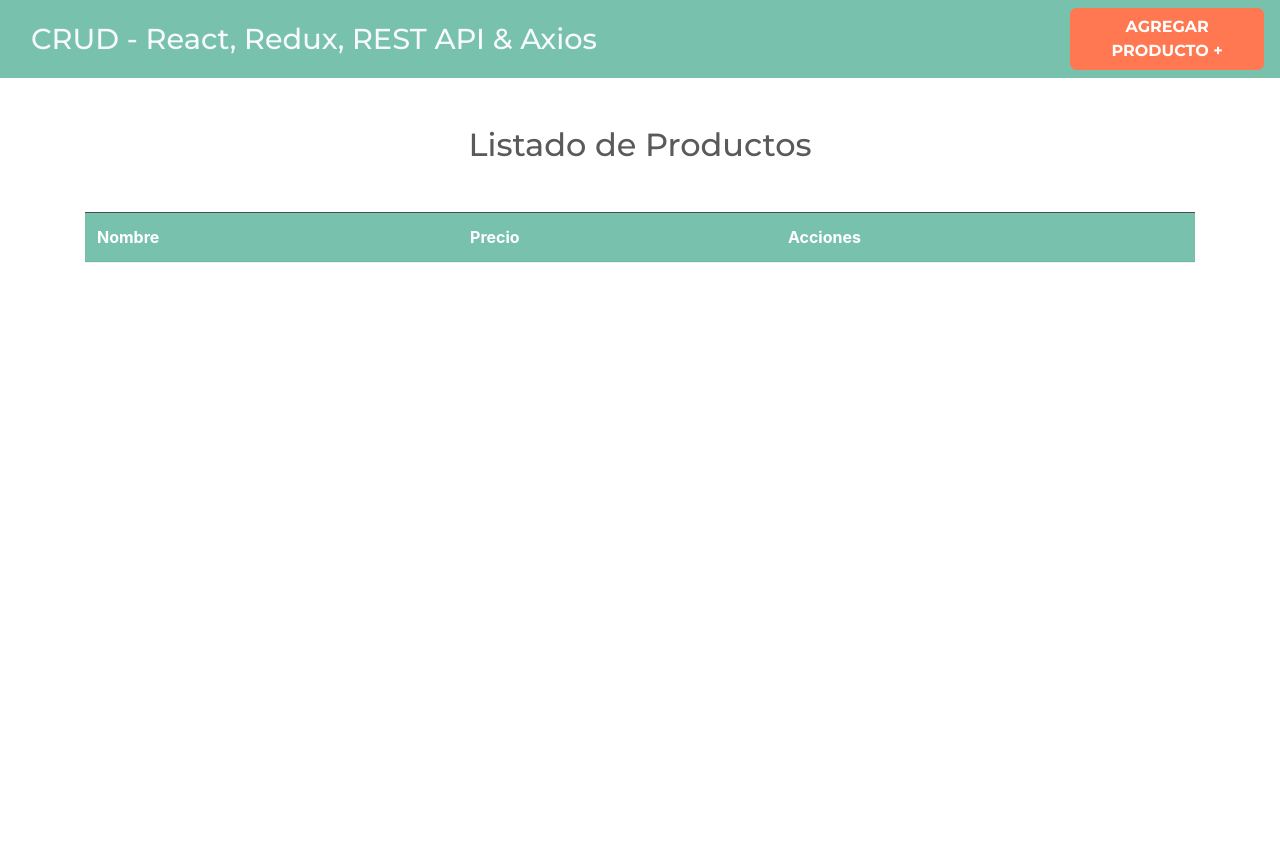
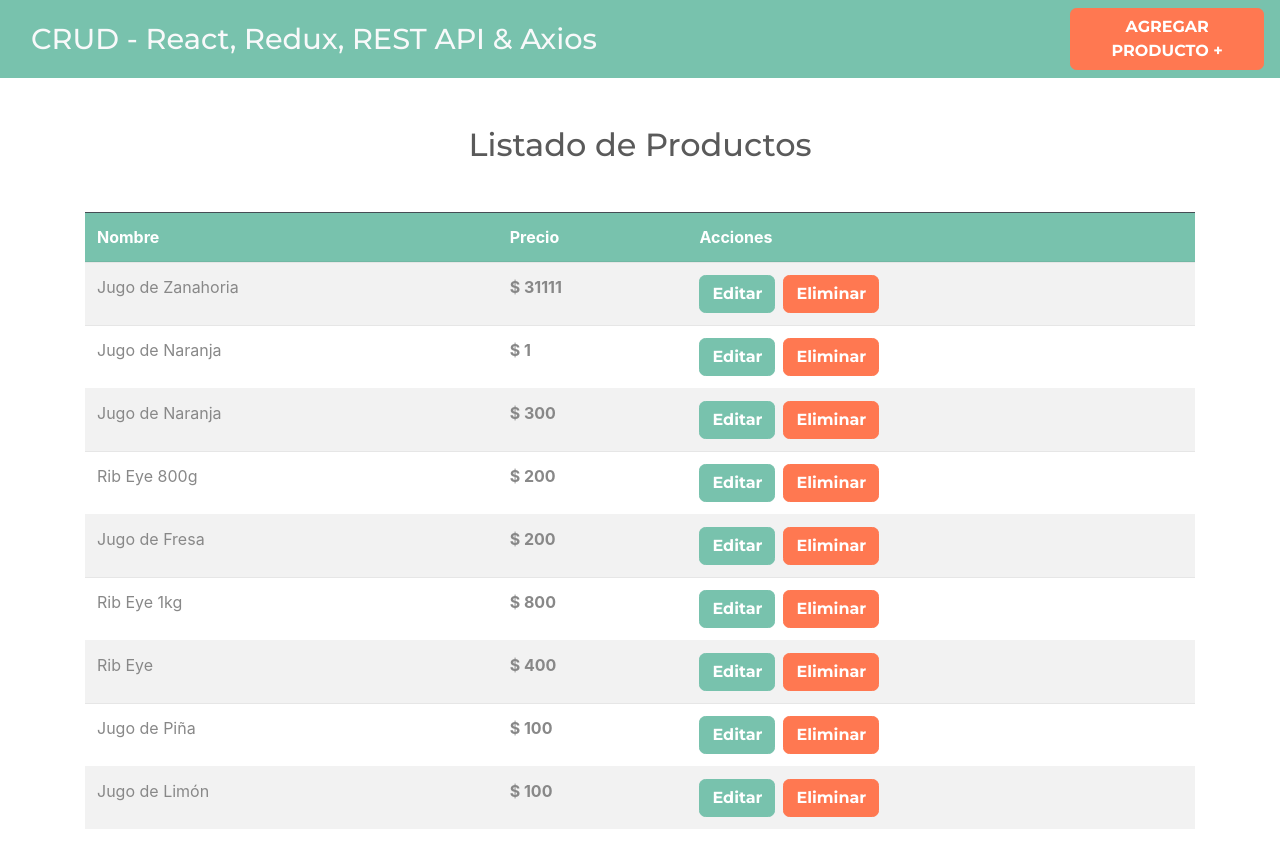
Before and after one commit to codigoconjuan/react_reduxcrud, a React (Create React App) app: page / in a window 1280 px wide. Before the commit the page ends 800 px from the top, so only its background shows below. Built offline with nearby package versions, Linux system fonts and the light colour scheme; data requests are answered from the project's data file.

Commit message:
mostrando los productos en el componente

```diff
--- /dev/null
+++ b/src/components/Producto.js
@@ -0,0 +1,23 @@
+import React from 'react';
+import { Link } from 'react-router-dom';
+
+const Producto = ({producto}) => {
+    const { nombre, precio, id } = producto
+    return (
+        <tr>
+            <td>{nombre}</td>
+            <td><span className="font-weight-bold"> $ {precio} </span></td>
+            <td className="acciones">
+                <Link to={`/productos/editar/${id}`} className="btn btn-primary mr-2">
+                    Editar
+                </Link>
+                <button
+                    type="button"
+                    className="btn btn-danger"
+                >Eliminar </button>
+            </td>
+        </tr>
+     );
+}
+
+export default Producto;
--- a/src/components/Productos.js
+++ b/src/components/Productos.js
@@ -1,4 +1,5 @@
 import React, { Fragment, useEffect } from 'react';
+import Producto from './Producto';
 
 // Redux
 import { useSelector, useDispatch } from 'react-redux';
@@ -16,6 +17,10 @@
 
     }, []);
 
+    // obtener el state
+    const productos = useSelector( state => state.productos.productos );
+    console.log(productos)
+
     return (
        <Fragment>
            <h2 className="text-center my-5">Listado de Productos</h2>
@@ -29,7 +34,14 @@
                     </tr>
                </thead>
                <tbody>
-
+                   { productos.length === 0 ? 'No hay productos' : (
+                       productos.map(producto => (
+                           <Producto
+                                key={producto.id}
+                                producto={producto}
+                           />
+                       ))
+                   ) }
                </tbody>
            </table>
        </Fragment>
```
